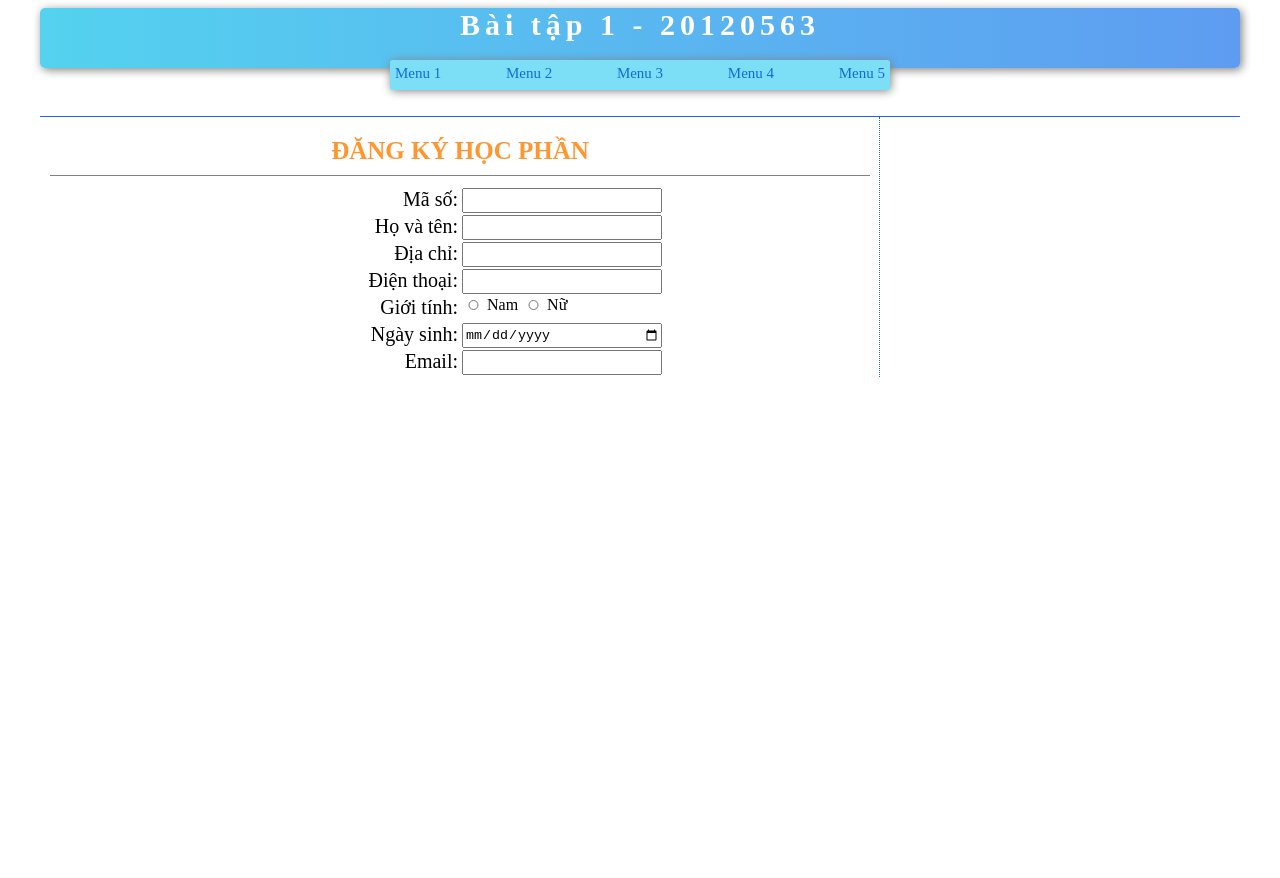
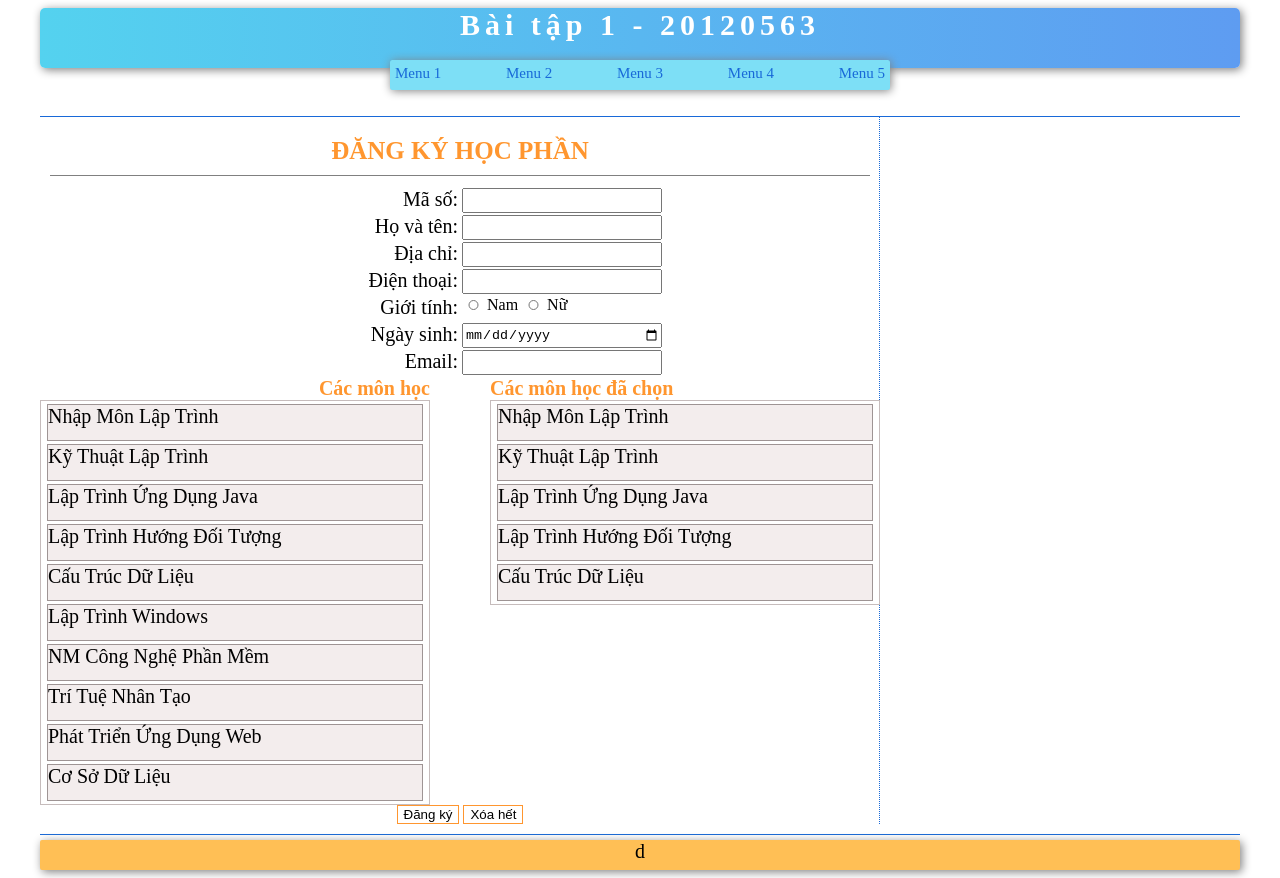
Before and after one commit to Nguyenlecongquy/dkhp, a plain HTML site: page index.html in a window 1280 px wide. Before the commit the page ends 800 px from the top, so only its background shows below. Drawn offline with Linux system fonts and the light colour scheme.

Commit message:
mon hoc, footer

```diff
--- a/index.html
+++ b/index.html
@@ -39,8 +39,43 @@
                 <input type="text" name="email" id="email">
             </div>
             <div class="ChonMon">
+                <div class="ChuaChon">
+                    <div style="text-align: right;"><b style="font-size: 20px; color: rgb(255, 150, 47); ">Các môn học</b></div>
+                    <div class="divChuaChon">
+                        <div class="MonHoc"> Nhập Môn Lập Trình</div>
+                        <div class="MonHoc"> Kỹ Thuật Lập Trình</div>
+                        <div class="MonHoc"> Lập Trình Ứng Dụng Java</div>
+                        <div class="MonHoc"> Lập Trình Hướng Đối Tượng</div>
+                        <div class="MonHoc"> Cấu Trúc Dữ Liệu</div>
+                        <div class="MonHoc"> Lập Trình Windows</div>
+                        <div class="MonHoc"> NM Công Nghệ Phần Mềm</div>
+                        <div class="MonHoc"> Trí Tuệ Nhân Tạo</div>
+                        <div class="MonHoc"> Phát Triển Ứng Dụng Web</div>
+                        <div class="MonHoc"> Cơ Sở Dữ Liệu</div>
+                    </div>
+                </div>
+                <div class="DaChon">
+                    <div style="text-align: left;"><b style="font-size: 20px; color: rgb(255, 150, 47); ">Các môn học đã chọn</b></div>
+                    <div class="divDaChon">
+                        <div class="MonHoc"> Nhập Môn Lập Trình</div>
+                        <div class="MonHoc"> Kỹ Thuật Lập Trình</div>
+                        <div class="MonHoc"> Lập Trình Ứng Dụng Java</div>
+                        <div class="MonHoc"> Lập Trình Hướng Đối Tượng</div>
+                        <div class="MonHoc"> Cấu Trúc Dữ Liệu</div>
+                    </div>
+                </div>
+                <div class="Nut">
 
+                </div>
             </div>
+            <div class="DKXH">
+                <button id="DK">Đăng ký</button>
+                <button id="XH">Xóa hết</button>
+            </div>
+        </div>
+        <div class="item1"></div>
+        <div class="footer">
+            d
         </div>
     </div>
     <div class="nav">
--- a/style.css
+++ b/style.css
@@ -40,7 +40,6 @@
 .item {
     grid-column: 1 / span 3;
     height: 3em;
-    color: rgb(24, 105, 216);
     border-bottom: 1px solid rgb(24, 105, 216);
 }
 .main{
@@ -161,3 +160,53 @@
     height: 25px;
     box-sizing: border-box;
 }
+.ChonMon {
+    grid-column: 1/ span 2;
+    display: grid;
+    grid-template-columns: 390px 60px 390px;
+}
+.ChuaChon {
+    grid-column: 1/ span 1;
+}
+.divChuaChon {
+    border: 1px solid rgb(198, 188, 188);
+}
+.DaChon {
+    grid-column: 3/ span 1;
+}
+.divDaChon {
+    border: 1px solid rgb(198, 188, 188);
+}
+.MonHoc {
+    background-color: rgb(243, 237, 237);
+    margin: 3px 6px 3px 6px;
+    font-size: 20px;
+    border: 1px solid rgb(158, 148, 148);
+    height: 35px;
+}
+.Nut {
+    grid-column: 3 / span 1;
+}
+.DKXH {
+    grid-column: 1 / span 2;
+    text-align: center;
+}
+button {
+    border: 1px solid rgb(255, 150, 47);
+    background-color: white;
+}
+.item1 {
+    grid-column: 1 / span 3;
+    height: 10px;
+    border-bottom: 1px solid rgb(24, 105, 216);
+}
+.footer{
+    grid-column: 1 / span 3;
+    margin-top: 5px;
+    font-size: 20px;
+    height: 1.5em;
+    text-align: center;
+    background-color: rgb(255, 191, 85);
+    border-radius: 2px;
+    box-shadow: 2px 2px 10px gray ;
+}
```
